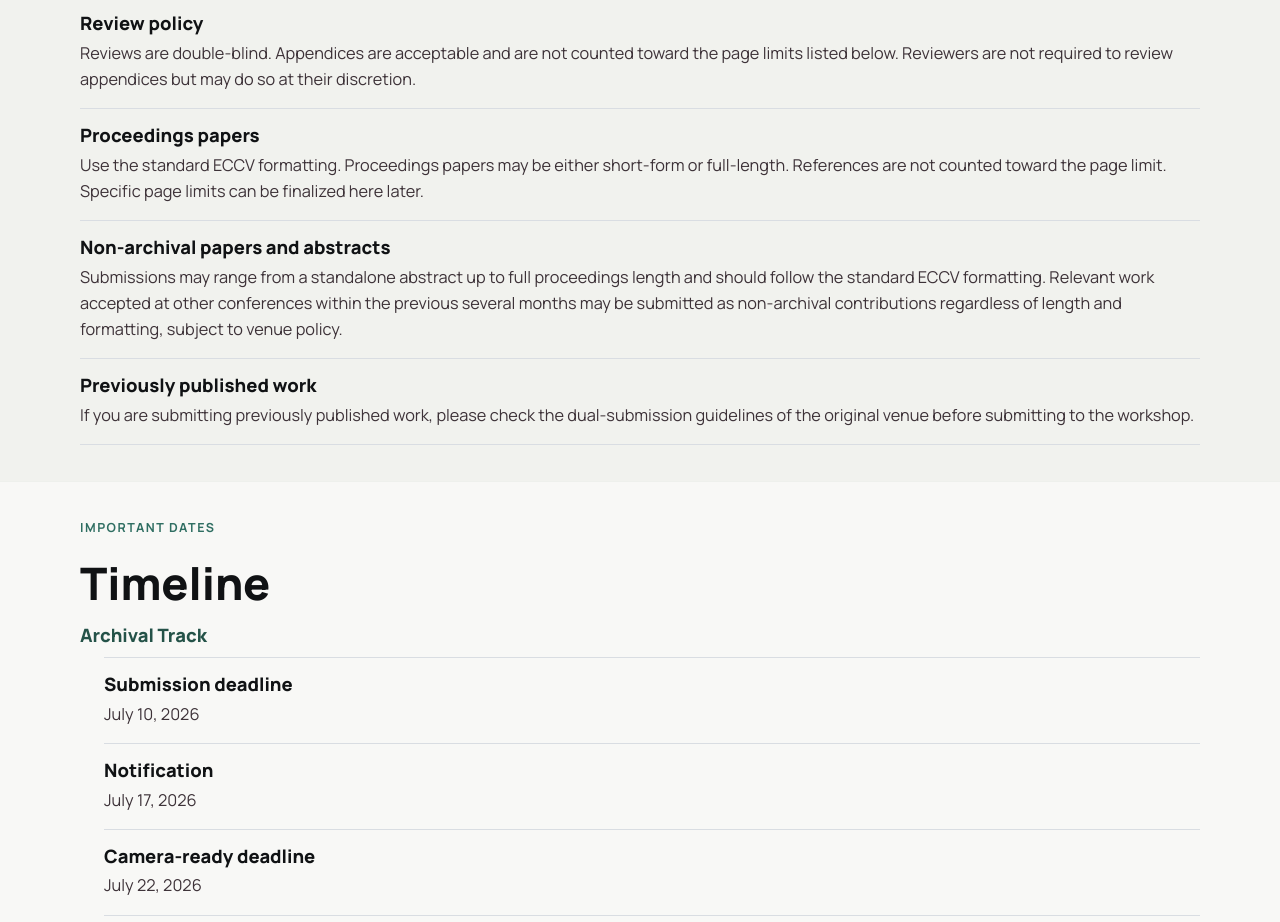
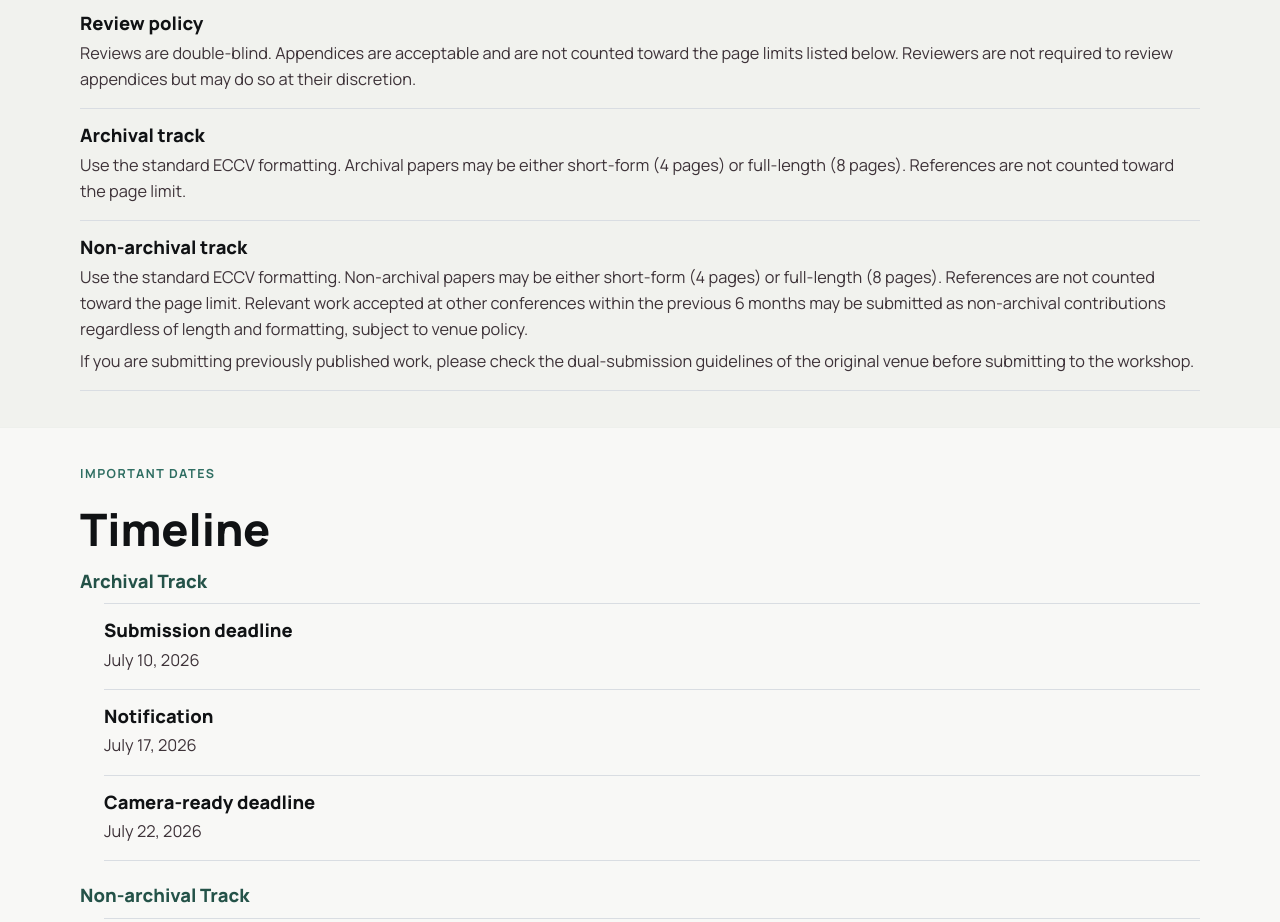
Before and after one commit to CV4E-Workshop/CV4E-Workshop.github.io, a plain HTML site: page cfp.html in a window 1280 px wide. Shown: the part 1440-2362 px from the top of the page. Drawn offline with Linux system fonts and the light colour scheme.

Commit message:
update page limit

```diff
--- a/cfp.html
+++ b/cfp.html
@@ -107,15 +107,12 @@
                         <p>Reviews are double-blind. Appendices are acceptable and are not counted toward the page limits listed below. Reviewers are not required to review appendices but may do so at their discretion.</p>
                     </div>
                     <div class="detail-row">
-                        <h3>Proceedings papers</h3>
-                        <p>Use the standard ECCV formatting. Proceedings papers may be either short-form or full-length. References are not counted toward the page limit. Specific page limits can be finalized here later.</p>
+                        <h3>Archival track</h3>
+                        <p>Use the standard ECCV formatting. Archival papers may be either short-form (4 pages) or full-length (8 pages). References are not counted toward the page limit.</p>
                     </div>
                     <div class="detail-row">
-                        <h3>Non-archival papers and abstracts</h3>
-                        <p>Submissions may range from a standalone abstract up to full proceedings length and should follow the standard ECCV formatting. Relevant work accepted at other conferences within the previous several months may be submitted as non-archival contributions regardless of length and formatting, subject to venue policy.</p>
-                    </div>
-                    <div class="detail-row">
-                        <h3>Previously published work</h3>
+                        <h3>Non-archival track</h3>
+                        <p>Use the standard ECCV formatting. Non-archival papers may be either short-form (4 pages) or full-length (8 pages). References are not counted toward the page limit. Relevant work accepted at other conferences within the previous 6 months may be submitted as non-archival contributions regardless of length and formatting, subject to venue policy.</p>
                         <p>If you are submitting previously published work, please check the dual-submission guidelines of the original venue before submitting to the workshop.</p>
                     </div>
                 </div>
```
